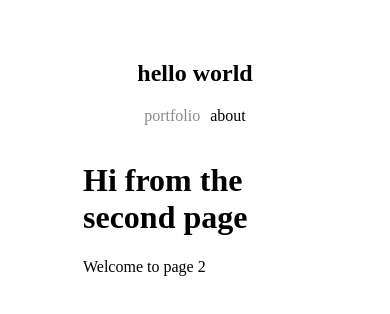
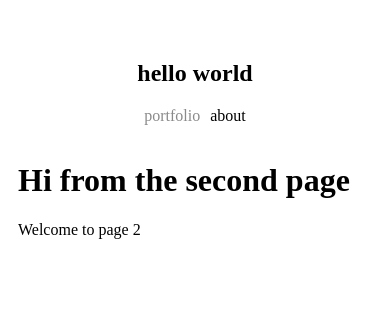
Before and after one commit to vse-volod/photo-portfolio-gatsby, a Gatsby site: page /about in a window 390 px wide. Built offline with nearby package versions, Linux system fonts and the light colour scheme; Gatsby itself is replaced by a stand-in of ours.

Commit message:
Updated react and added media query for layour

```diff
--- a/package.json
+++ b/package.json
@@ -26,9 +26,10 @@
     "gatsby-source-instagram-all": "^2.0.3",
     "gatsby-transformer-sharp": "^2.1.8",
     "lodash": "^4.17.11",
-    "react": "^16.6.1",
-    "react-dom": "^16.6.1",
+    "react": "^16.8.0-alpha.1",
+    "react-dom": "^16.8.0-alpha.1",
     "react-helmet": "^5.2.0",
+    "react-images": "^1.0.0-alpha.3",
     "rebass": "^3.0.1",
     "styled-components": "^4.1.3",
     "typescript": "^3.1.6"
--- a/src/components/Gallery/index.tsx
+++ b/src/components/Gallery/index.tsx
@@ -30,7 +30,6 @@ const Gallery = ({
         sum(rowAspectRatios)
       )
   );
-  console.log(images);
 
   return (
     <>
--- a/src/layout/index.tsx
+++ b/src/layout/index.tsx
@@ -9,6 +9,9 @@ const LayoutWrapper = styled.div`
   padding: 0px 75px;
   div:hover {
     filter: brightness(65.5%);
+  }
+  @media (max-width: 1024px) {
+    padding: 0px 10px;
   }
 `;
 
```
Also changed, not shown: 1 other file.
